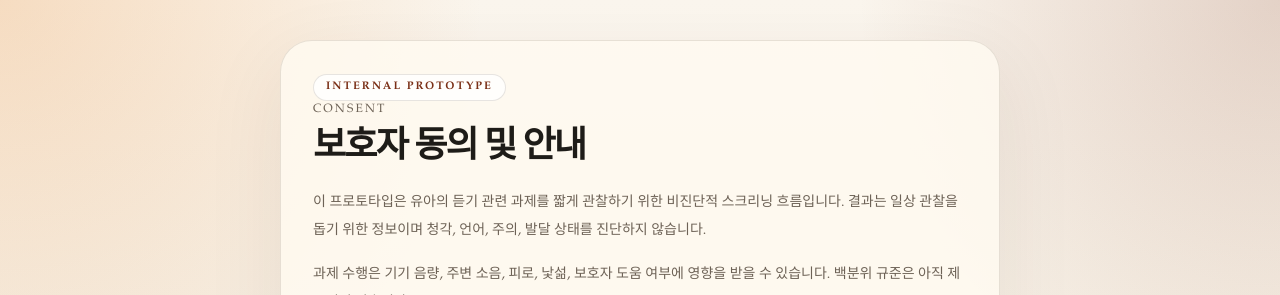
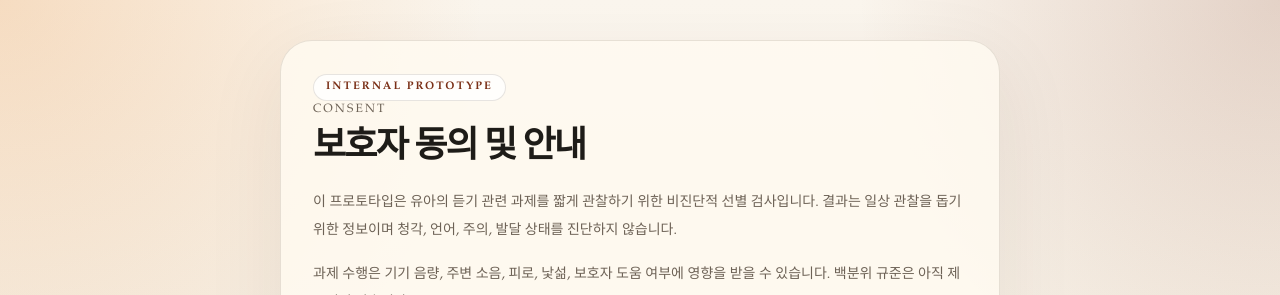
Before and after one commit to tomatisui/Playground, a Next.js app: page /consent in a window 1280 px wide. Shown: the top 295 px of the page. Built offline with nearby package versions, Linux system fonts and the light colour scheme.

Commit message:
refine consent copy to use screening in Korean

```diff
--- a/src/app/consent/page.tsx
+++ b/src/app/consent/page.tsx
@@ -15,7 +15,7 @@ export default function ConsentPage() {
         <div className="mt-5 space-y-4 text-sm leading-7 text-[var(--muted)]">
           <p>
             이 프로토타입은 유아의 듣기 관련 과제를 짧게 관찰하기 위한
-            비진단적 스크리닝 흐름입니다. 결과는 일상 관찰을 돕기 위한 정보이며
+            비진단적 선별 검사입니다. 결과는 일상 관찰을 돕기 위한 정보이며
             청각, 언어, 주의, 발달 상태를 진단하지 않습니다.
           </p>
           <p>
```
Also changed, not shown: 1 other file (tests, documents, lock files or other folders).
